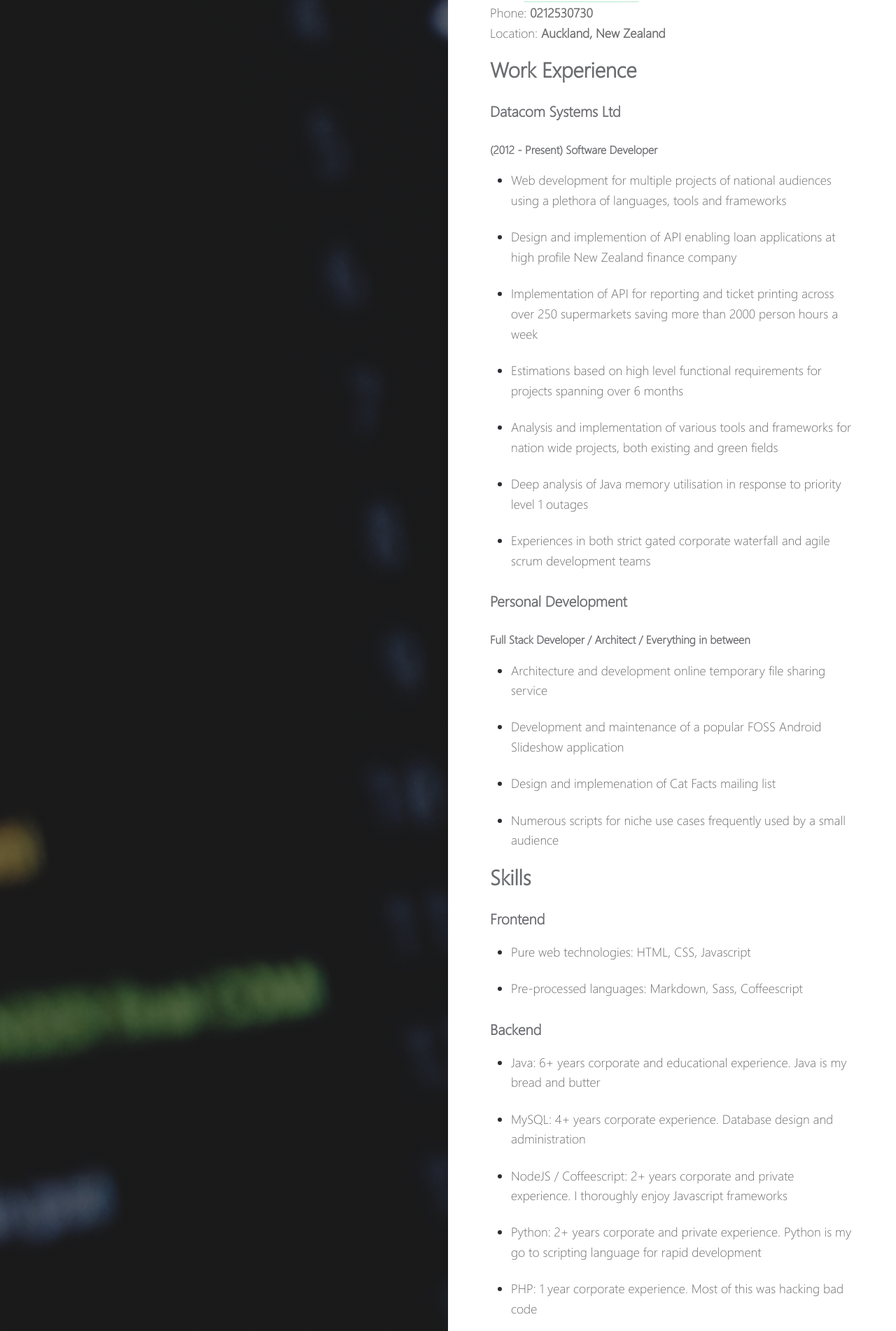
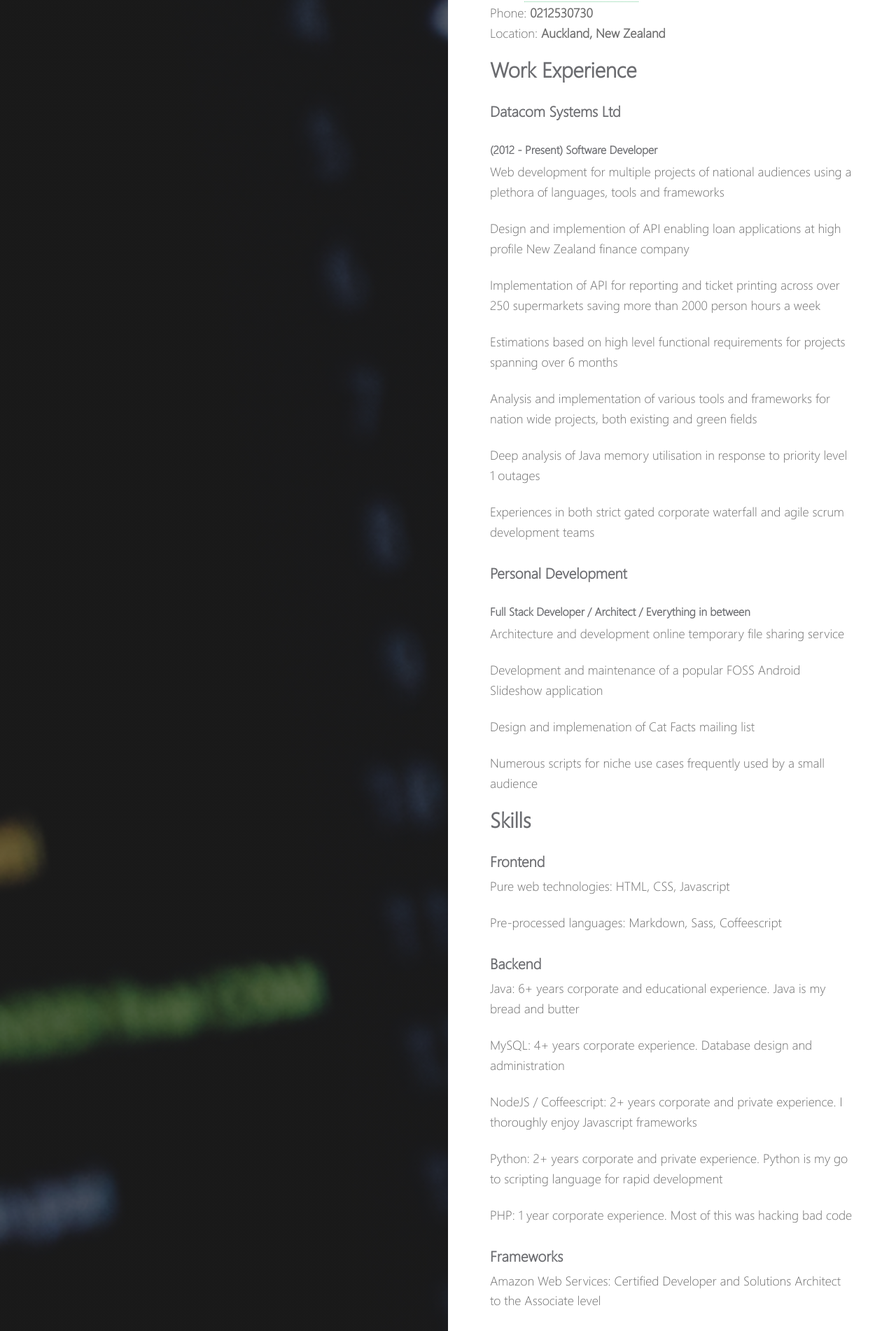
Before and after one commit to ScreamingHawk/ScreamingHawk.github.io, a Jekyll site: the page built from _pages/cv.md, in a window 1280 px wide. Shown: the part 357-2259 px from the top of the page at 70% size. Built offline with Jekyll 4.4.1, drawn with Linux system fonts in a browser that asks for light colours.

Commit message:
Removed bullets for cleaner look

```diff
--- a/_pages/cv.md
+++ b/_pages/cv.md
@@ -33,7 +33,7 @@
 #### {{ item.blurb }}
 {% endif %}
 {% for content in item.content %}
-* {{ content }}
+{{ content }}
 {% endfor %}
 {% endfor %}
 {% endif %}
```
